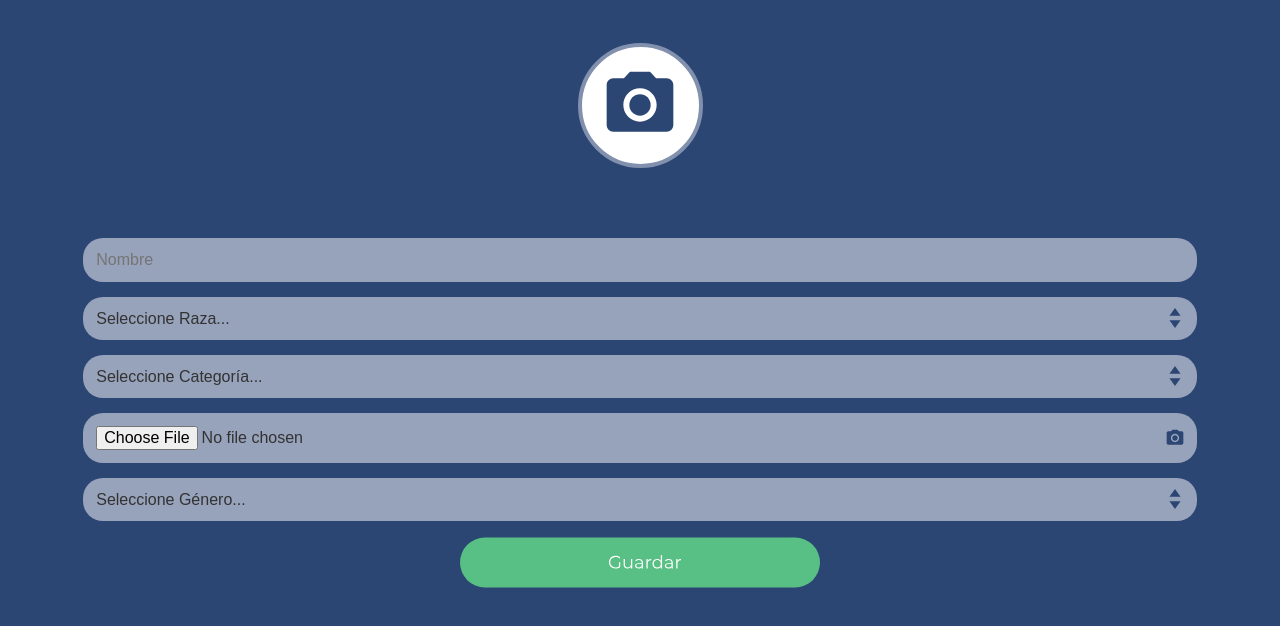
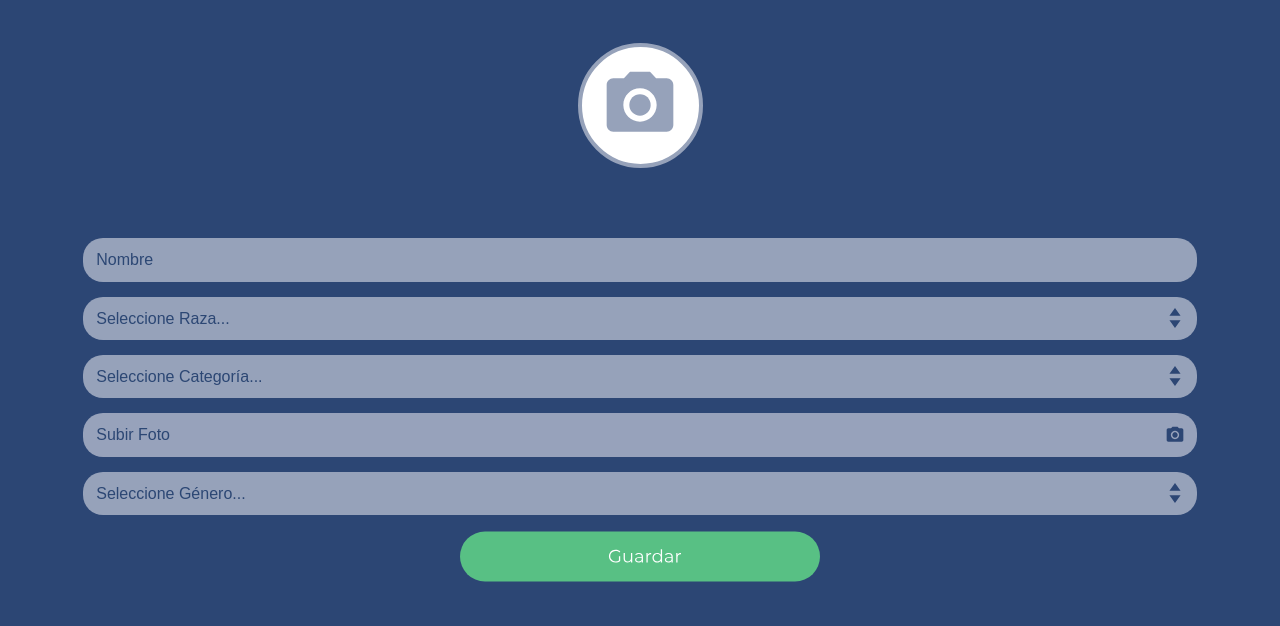
Before and after one commit to MaiberCordoba/proyecto-Tu-Mejor-Amigo-En-Casa, a website: page frontEnd/pages/post.html in a window 1280 px wide. Shown: the part 76-702 px from the top of the page. Drawn offline with Linux system fonts and the light colour scheme; no server answers; sample sign-in values are in the browser's storage.

Commit message:
ocultando input file para ser fiel al entregable

```diff
--- a/frontEnd/pages/post.html
+++ b/frontEnd/pages/post.html
@@ -24,13 +24,13 @@
 
     <div class="add-button-container">
       <button class="camera-button">
-        <img src="../assets/icons/icon-camera.svg" alt="Agregar foto" />
+        <img src="../assets/icons/icon-camera-gris.svg" alt="Agregar foto" />
       </button>
     </div>
 
     <div class="form-container">
       <form id="post-form" class="post-form">
-        <div class="input-container">
+        <div class="input-container input">
           <input id="name" type="text" placeholder="Nombre" />
         </div>
 
@@ -49,8 +49,11 @@
         </div>
 
         <div class="input-container icon-input">
-          <input id="photo" name="photo" type="file" placeholder="Subir Foto" />
-          <img src="../assets/icons/icon-camera.svg" class="input-icon" alt="Subir" />
+            <input class='input-file' id="photo" name="photo" type="file" placeholder="Subir Foto" />
+            <img src="../assets/icons/icon-camera.svg" class="input-icon" alt="Subir" />
+            <label for="photo" class="input-label-file">
+                Subir Foto
+            </label>
         </div>
 
         <div class="input-container select">
--- a/frontEnd/styles/postPets/post.css
+++ b/frontEnd/styles/postPets/post.css
@@ -40,7 +40,7 @@
     background: white;
     border-radius: 100%;
     padding: 20px;
-    border: 4px solid #8190ad;
+    border: 4px solid #96a2ba;
     width: 125px;
     height: 125px;
     display: flex;
@@ -64,7 +64,8 @@
     gap: 15px;
   }
 
-  .input-container {
+  .input-container, input::placeholder {
+    color: #2c4774;
     position: relative;
   }
 
@@ -76,8 +77,8 @@
     border: none;
     border-radius: 20px;
     font-size: 1rem;
-    background-color:  #97a2bb;
-    color: #333;
+    background-color:  #96a2ba;
+    color: #2c4774;
   }
 
   .input-container.select select {
@@ -104,3 +105,19 @@
     width: 100%;
     height: 100%;
   }
+
+  .input-file{
+    display: none;
+  }
+
+  .input-label-file {
+    width: 100%;
+    padding: 13px;
+    border: none;
+    border-radius: 20px;
+    font-size: 1rem;
+    background-color: #97a2bb;
+    color: #2c4774;
+    display: inline-block;
+    cursor: pointer;
+  }
```
